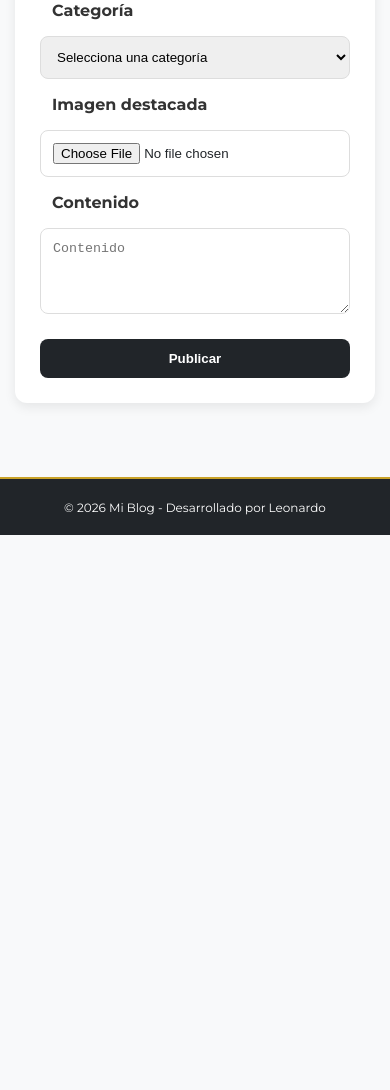
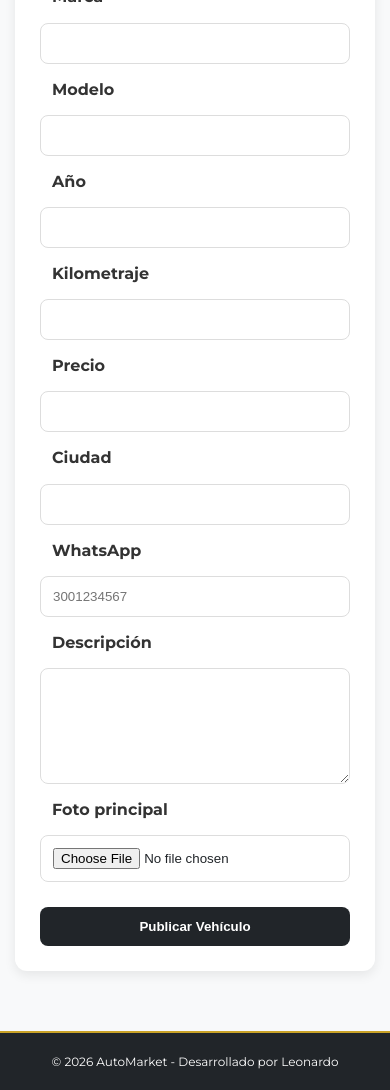
Before and after one commit to jrleolopez/blog, a plain HTML site: page frontend/posts.html in a window 390 px wide. Shown: the part 309-1399 px from the top of the page. Before the commit the page ends 844 px from the top, so only its background shows below. Drawn offline with Linux system fonts and the light colour scheme.

Commit message:
Add files via upload

```diff
--- a/frontend/posts.html
+++ b/frontend/posts.html
@@ -2,7 +2,7 @@
 <html lang="es">
   <head>
     <meta charset="UTF-8" />
-    <title>Crear nuevo post</title>
+    <title>Publicar vehículo</title>
     <meta name="viewport" content="width=device-width, initial-scale=1.0" />
     <!-- Tus estilos personalizados -->
     <link rel="stylesheet" href="css/style.css" />
@@ -11,7 +11,7 @@
     <!-- NAVBAR -->
     <nav class="custom-navbar">
       <div class="navbar-container">
-        <a class="navbar-brand" href="index.html">Mi Blog</a>
+        <a class="navbar-brand" href="index.html">AutoMarket</a>
         <div id="menu-toggle" class="menu-toggle" onclick="toggleMenu()">
           <span></span><span></span><span></span>
         </div>
@@ -24,64 +24,136 @@
     <main class="main-container centered-container">
       <div class="form-card register-post">
         <div class="card-header custom-card-header">
-          <h4>Crear nuevo post</h4>
+          <h4>Publicar vehículo</h4>
         </div>
         <div class="card-body">
-          <form id="postForm">
+          <form id="carForm" enctype="multipart/form-data">
+
   <div class="form-group">
-              <label for="title">Título</label>
+    <label for="title">Título del anuncio</label>
     <input
       type="text"
       id="title"
       name="title"
       class="form-control"
-                placeholder="Título"
+      placeholder="Ej: Toyota Corolla XEI 2021"
       required
-              />
+    >
   </div>
+
   <div class="form-group">
-              <label for="category">Categoría</label>
-              <select
-                id="category"
-                name="category"
+    <label for="brand">Marca</label>
+    <input
+      type="text"
+      id="brand"
+      name="brand"
       class="form-control"
       required
     >
-                <option value="">Selecciona una categoría</option>
-                <option value="Tecnología">Tecnología</option>
-                <option value="Noticias">Noticias</option>
-                <option value="Tutorial">Tutorial</option>
-              </select>
   </div>
+
   <div class="form-group">
-              <label for="image">Imagen destacada</label>
+    <label for="model">Modelo</label>
+    <input
+      type="text"
+      id="model"
+      name="model"
+      class="form-control"
+      required
+    >
+  </div>
+
+  <div class="form-group">
+    <label for="year">Año</label>
+    <input
+      type="number"
+      id="year"
+      name="year"
+      class="form-control"
+      required
+    >
+  </div>
+
+  <div class="form-group">
+    <label for="mileage">Kilometraje</label>
+    <input
+      type="number"
+      id="mileage"
+      name="mileage"
+      class="form-control"
+      required
+    >
+  </div>
+
+  <div class="form-group">
+    <label for="price">Precio</label>
+    <input
+      type="number"
+      id="price"
+      name="price"
+      class="form-control"
+      required
+    >
+  </div>
+
+  <div class="form-group">
+    <label for="city">Ciudad</label>
+    <input
+      type="text"
+      id="city"
+      name="city"
+      class="form-control"
+      required
+    >
+  </div>
+
+  <div class="form-group">
+    <label for="whatsapp">WhatsApp</label>
+    <input
+      type="text"
+      id="whatsapp"
+      name="whatsapp"
+      class="form-control"
+      placeholder="3001234567"
+      required
+    >
+  </div>
+
+  <div class="form-group">
+    <label for="description">Descripción</label>
+    <textarea
+      id="description"
+      name="description"
+      class="form-control"
+      rows="6"
+      required
+    ></textarea>
+  </div>
+
+  <div class="form-group">
+    <label for="image">Foto principal</label>
     <input
       type="file"
       id="image"
       name="image"
       class="form-control"
       accept="image/*"
-              />
+      required
+    >
   </div>
-            <div class="form-group">
-              <label for="content">Contenido</label>
-              <textarea
-                id="content"
-                name="content"
-                class="form-control"
-                placeholder="Contenido"
-                rows="4"
-                required
-              ></textarea>
-            </div>
-            <button type="submit" class="btn-form">Publicar</button>
+
+  <button type="submit" class="btn-form">
+    Publicar Vehículo
+  </button>
+
 </form>
+
         </div>
       </div>
     </main>
 
     <footer class="custom-footer">
-      <small>&copy; 2026 Mi Blog - Desarrollado por Leonardo</small>
+      <small>&copy; 2026 AutoMarket - Desarrollado por Leonardo</small>
     </footer>
 
     <script src="js/app.js"></script>
```
Also changed, not shown: frontend/index.html (+48 -9 lines), frontend/vehicle.html (added, +91 -0 lines). Lines whose indentation alone changed are shown as unchanged.
